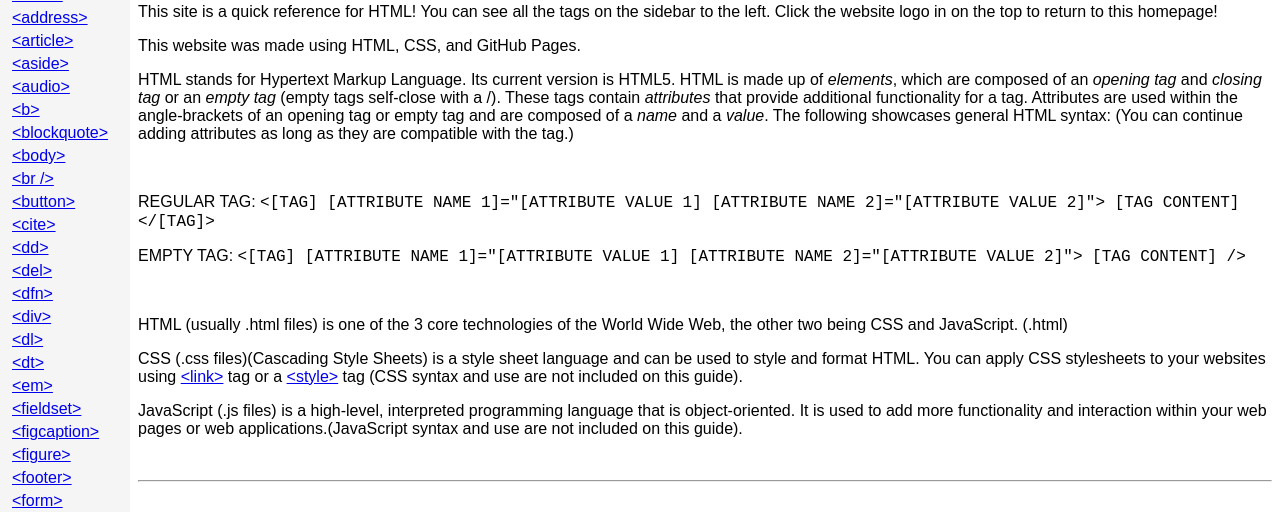
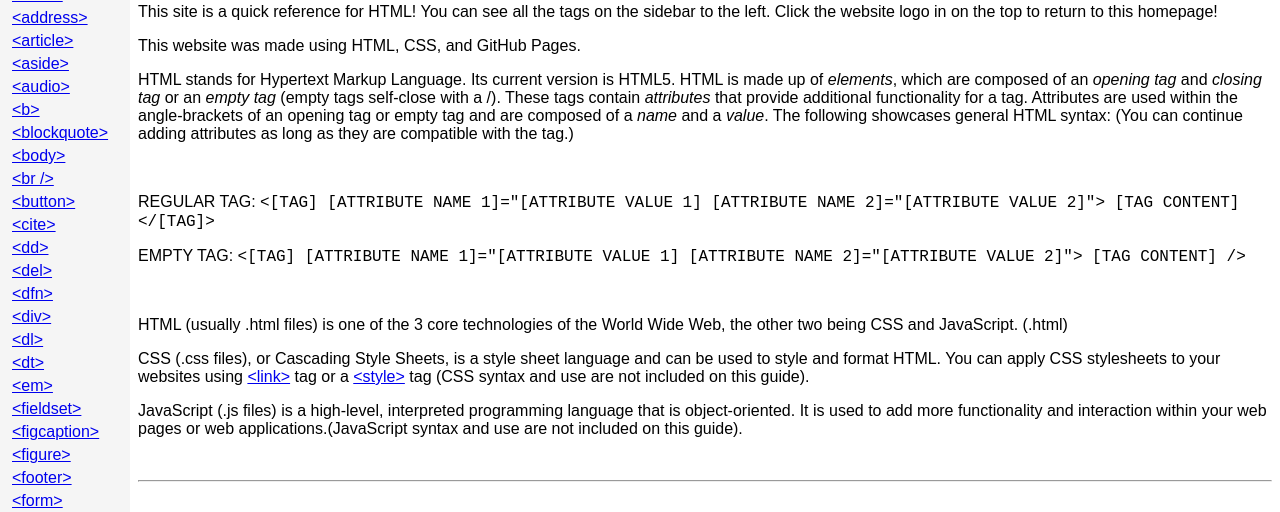
Before and after one commit to Michael-Viscardi/HTML-Quick-Reference, a plain HTML site: page index.html in a window 1280 px wide. Shown: the part 88-600 px from the top of the page. Drawn offline with Linux system fonts and the light colour scheme.

Commit message:
Update index.html

```diff
--- a/index.html
+++ b/index.html
@@ -94,7 +94,7 @@
             <p class="description">EMPTY TAG: <span class="syntax">&lt;[TAG] [ATTRIBUTE NAME 1]="[ATTRIBUTE VALUE 1] [ATTRIBUTE NAME 2]="[ATTRIBUTE VALUE 2]"&gt; [TAG CONTENT] /&gt;</span></p>
             <br />
             <p class="description">HTML (usually .html files) is one of the 3 core technologies of the World Wide Web, the other two being CSS and JavaScript. (.html)</p>
-            <p class="description">CSS (.css files)(Cascading Style Sheets) is a style sheet language and can be used to style and format HTML. You can apply CSS stylesheets to your websites using <a href="index.html#link">&lt;link&gt;</a> tag or a <a href="index.html#style">&lt;style&gt;</a> tag (CSS syntax and use are not included on this guide).</p>
+            <p class="description">CSS (.css files), or Cascading Style Sheets, is a style sheet language and can be used to style and format HTML. You can apply CSS stylesheets to your websites using <a href="index.html#link">&lt;link&gt;</a> tag or a <a href="index.html#style">&lt;style&gt;</a> tag (CSS syntax and use are not included on this guide).</p>
             <p class="description">JavaScript (.js files) is a high-level, interpreted programming language that is object-oriented. It is used to add more functionality and interaction within your web pages or web applications.(JavaScript syntax and use are not included on this guide).</p>
 
             <!-- Beginning of Quick Reference -->
```
